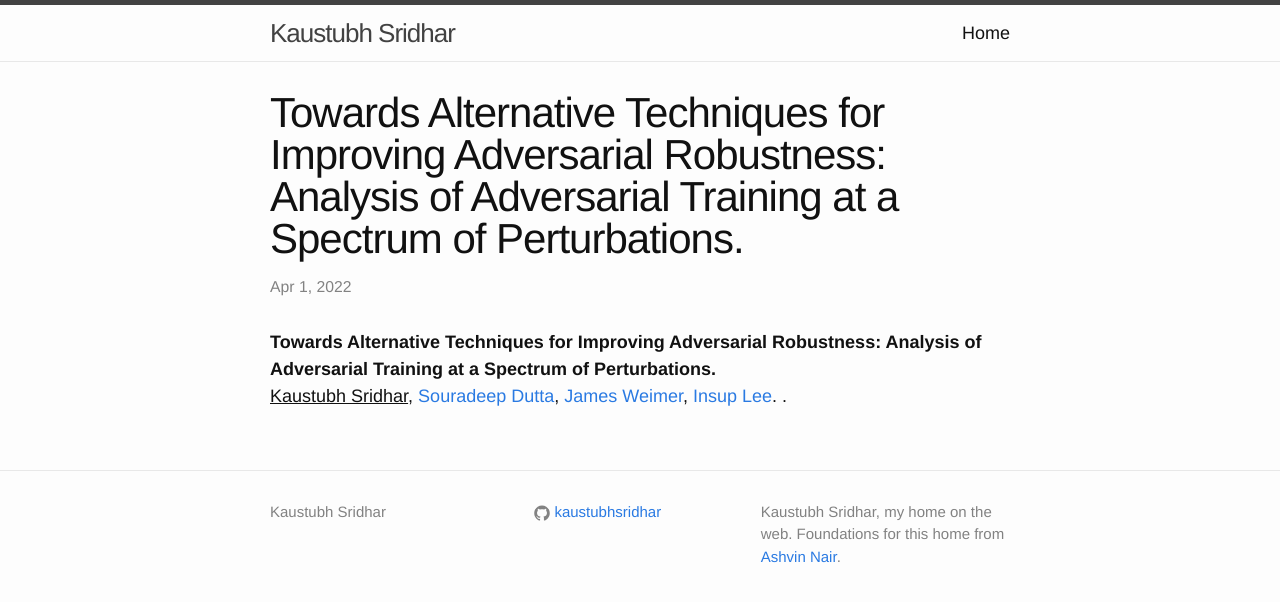
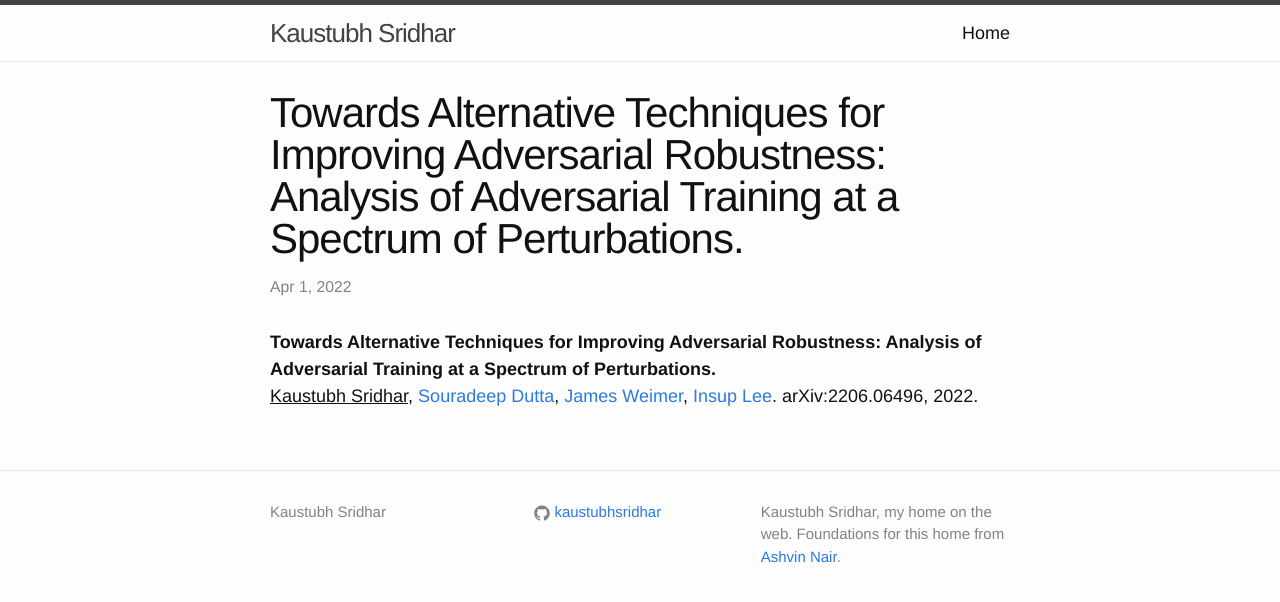
Before and after one commit to kaustubhsridhar/kaustubhsridhar.github.io, a Jekyll site: the page built from _posts/2022-04-01-Alt.md, in a window 1280 px wide. Shown: the top 602 px of the page. Built offline with Jekyll 4.4.1, drawn with Linux system fonts in a browser that asks for light colours; comment, search, counter and statistics services are not loaded.

Commit message:
updated alt

```diff
--- a/_posts/2022-04-01-Alt.md
+++ b/_posts/2022-04-01-Alt.md
@@ -1,7 +1,7 @@
 ---
 layout: research
 title:  "Towards Alternative Techniques for Improving Adversarial Robustness: Analysis of Adversarial Training at a Spectrum of Perturbations."
-rinfo: <u>Kaustubh Sridhar</u>, <a href="https://sites.google.com/site/duttasouradeep39/">Souradeep Dutta</a>, <a href="https://www.seas.upenn.edu/~weimerj/research.html">James Weimer</a>, <a href="https://www.cis.upenn.edu/~lee/home/index.shtml">Insup Lee</a>. .
+rinfo: <u>Kaustubh Sridhar</u>, <a href="https://sites.google.com/site/duttasouradeep39/">Souradeep Dutta</a>, <a href="https://www.seas.upenn.edu/~weimerj/research.html">James Weimer</a>, <a href="https://www.cis.upenn.edu/~lee/home/index.shtml">Insup Lee</a>. arXiv:2206.06496, 2022.
 pdf: https://arxiv.org/abs/2206.06496
 date:   2022-04-01 22:30:00
 types: []
```
